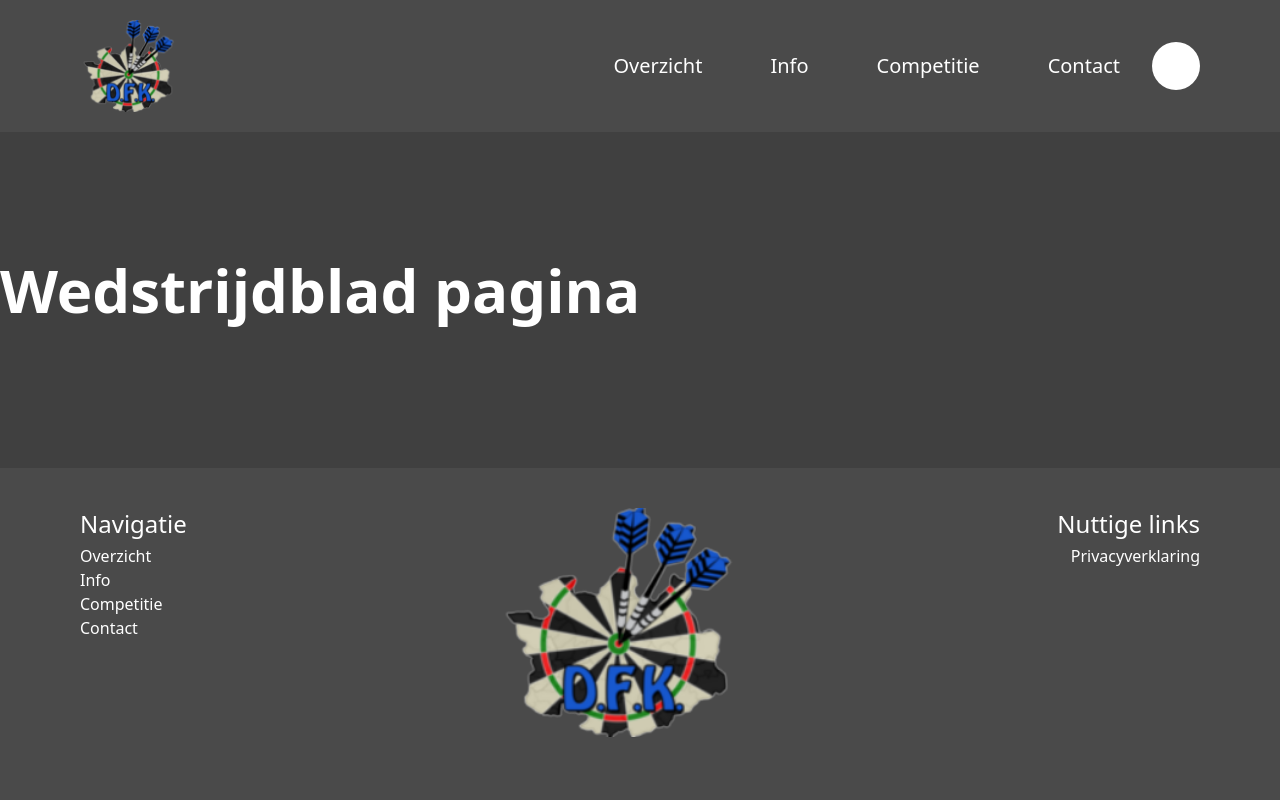
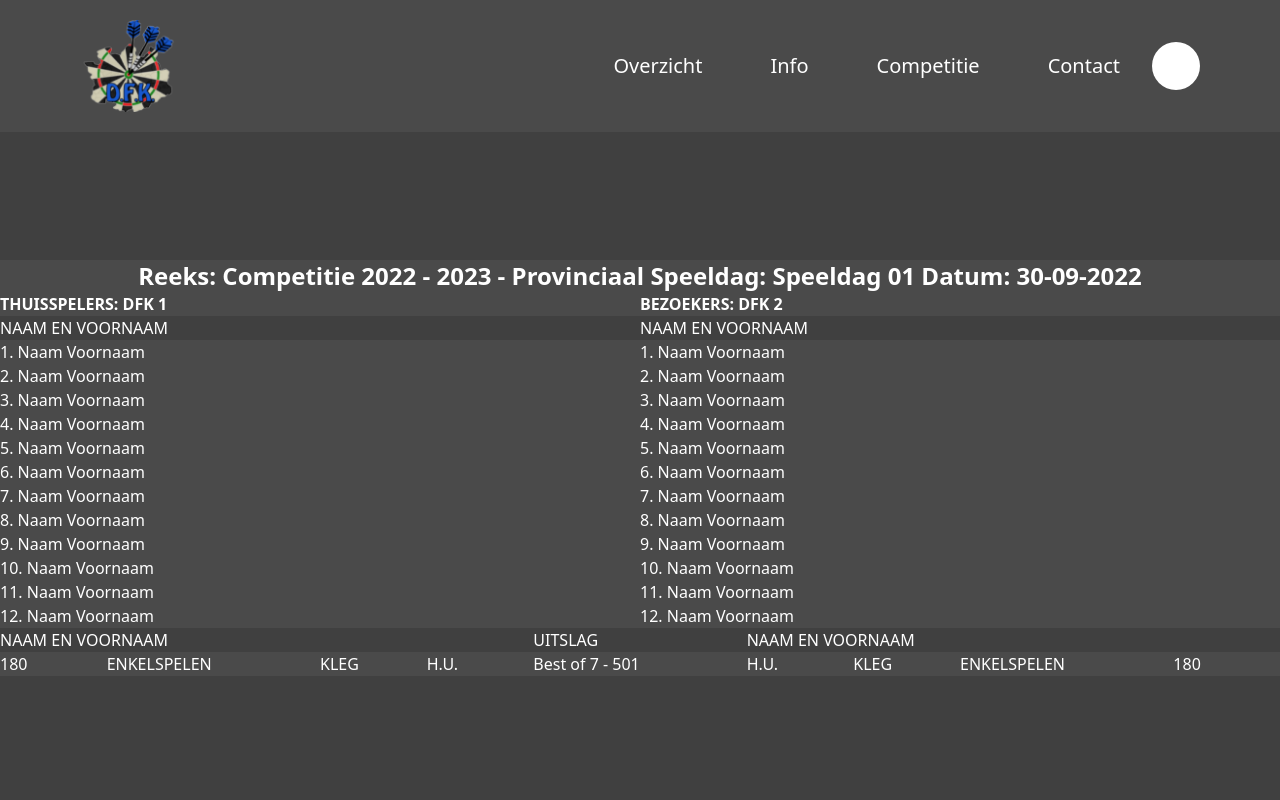
Before and after one commit to syandelbart/2223-Darts_Kempen-001-Website-Dartsfederatie, a Next.js app in the folder code/dfkwebsite/: page /competitie/speeldagen/wedstrijdblad in a window 1280 px wide. Shown: the top 800 px of the page. Built offline with nearby package versions, Linux system fonts and the light colour scheme; some icons are missing; what tailwind-children would draw is missing.

Commit message:
wedstrijdblad current design

```diff
--- a/code/dfkwebsite/pages/competitie/speeldagen/wedstrijdblad/index.tsx
+++ b/code/dfkwebsite/pages/competitie/speeldagen/wedstrijdblad/index.tsx
@@ -1,8 +1,56 @@
 import { NextPage } from "next";
 
-const Wedstrijdblad : NextPage = () => {
+const Wedstrijdblad: NextPage = () => {
     return (
-        <h1 className="text-6xl font-extrabold text-white mb-5">Wedstrijdblad pagina</h1>
+        <div className="text-white">
+            <div className="grid grid-cols-2 bg-nav-background children:border children:pl-5 children:py-2">
+                <p className="col-span-2 text-center font-semibold text-2xl pl-0">Reeks: Competitie 2022 - 2023 - Provinciaal Speeldag: Speeldag 01 Datum: 30-09-2022</p>
+                <p className="font-semibold">THUISSPELERS: DFK 1</p>
+                <p className="font-semibold">BEZOEKERS: DFK 2</p>
+                <p className="bg-background">NAAM EN VOORNAAM</p>
+                <p className="bg-background">NAAM EN VOORNAAM</p>
+                <p>1. Naam Voornaam</p>
+                <p>1. Naam Voornaam</p>
+                <p>2. Naam Voornaam</p>
+                <p>2. Naam Voornaam</p>
+                <p>3. Naam Voornaam</p>
+                <p>3. Naam Voornaam</p>
+                <p>4. Naam Voornaam</p>
+                <p>4. Naam Voornaam</p>
+                <p>5. Naam Voornaam</p>
+                <p>5. Naam Voornaam</p>
+                <p>6. Naam Voornaam</p>
+                <p>6. Naam Voornaam</p>
+                <p>7. Naam Voornaam</p>
+                <p>7. Naam Voornaam</p>
+                <p>8. Naam Voornaam</p>
+                <p>8. Naam Voornaam</p>
+                <p>9. Naam Voornaam</p>
+                <p>9. Naam Voornaam</p>
+                <p>10. Naam Voornaam</p>
+                <p>10. Naam Voornaam</p>
+                <p>11. Naam Voornaam</p>
+                <p>11. Naam Voornaam</p>
+                <p>12. Naam Voornaam</p>
+                <p>12. Naam Voornaam</p>
+            </div>
+
+            <div className="grid grid-cols-12 bg-nav-background children:border children:pl-5 children:py-2 children:text-center">
+                <p className="col-span-5 bg-background">NAAM EN VOORNAAM</p>
+                <p className="col-span-2 bg-background">UITSLAG</p>
+                <p className="col-span-5 bg-background">NAAM EN VOORNAAM</p>
+
+                <p>180</p>
+                <p className="col-span-2">ENKELSPELEN</p>
+                <p>KLEG</p>
+                <p>H.U.</p>
+                <p className="col-span-2">Best of 7 - 501</p>
+                <p>H.U.</p>
+                <p>KLEG</p>
+                <p className="col-span-2">ENKELSPELEN</p>
+                <p>180</p>
+            </div>
+        </div>
     );
 }
 
```
